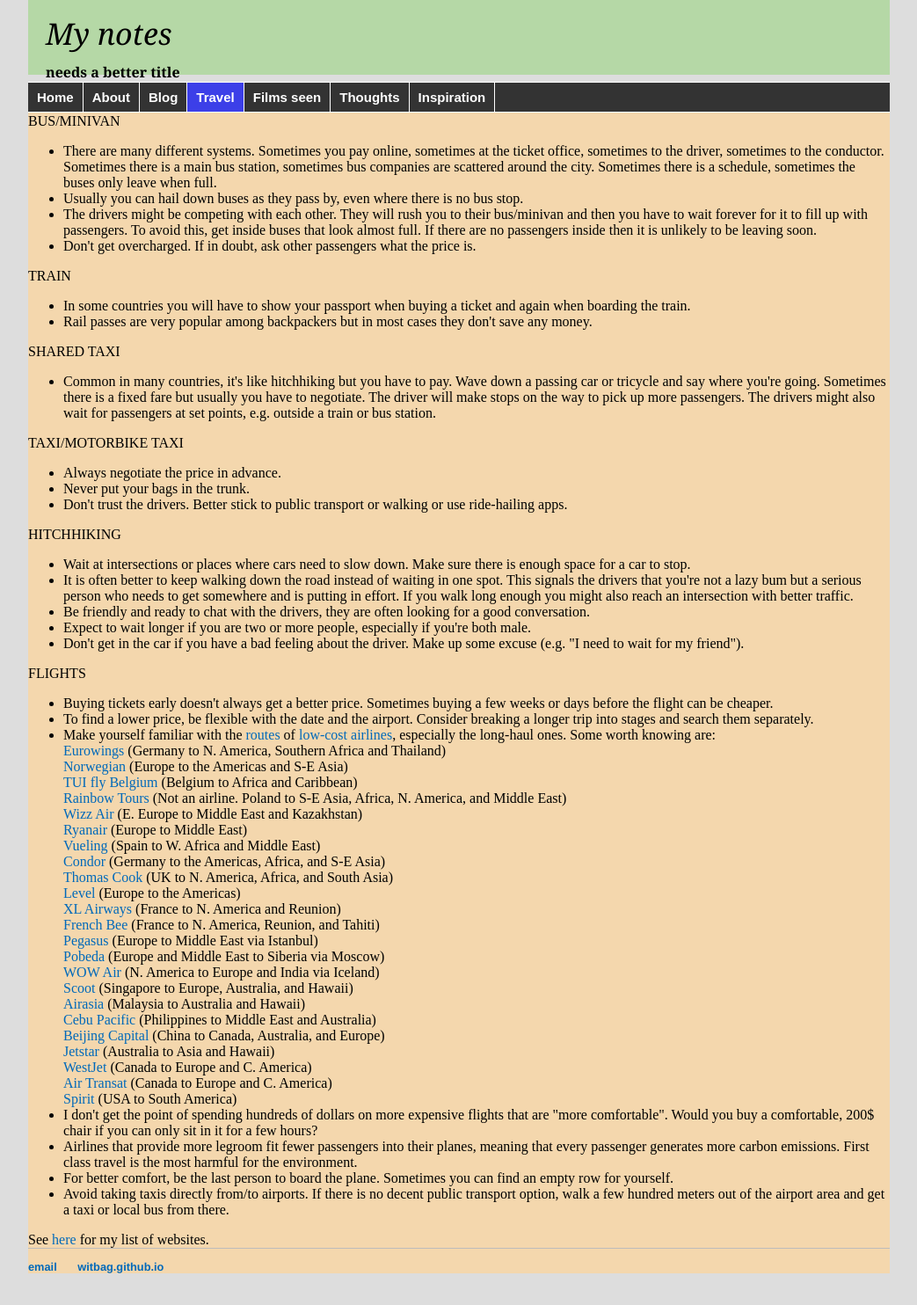
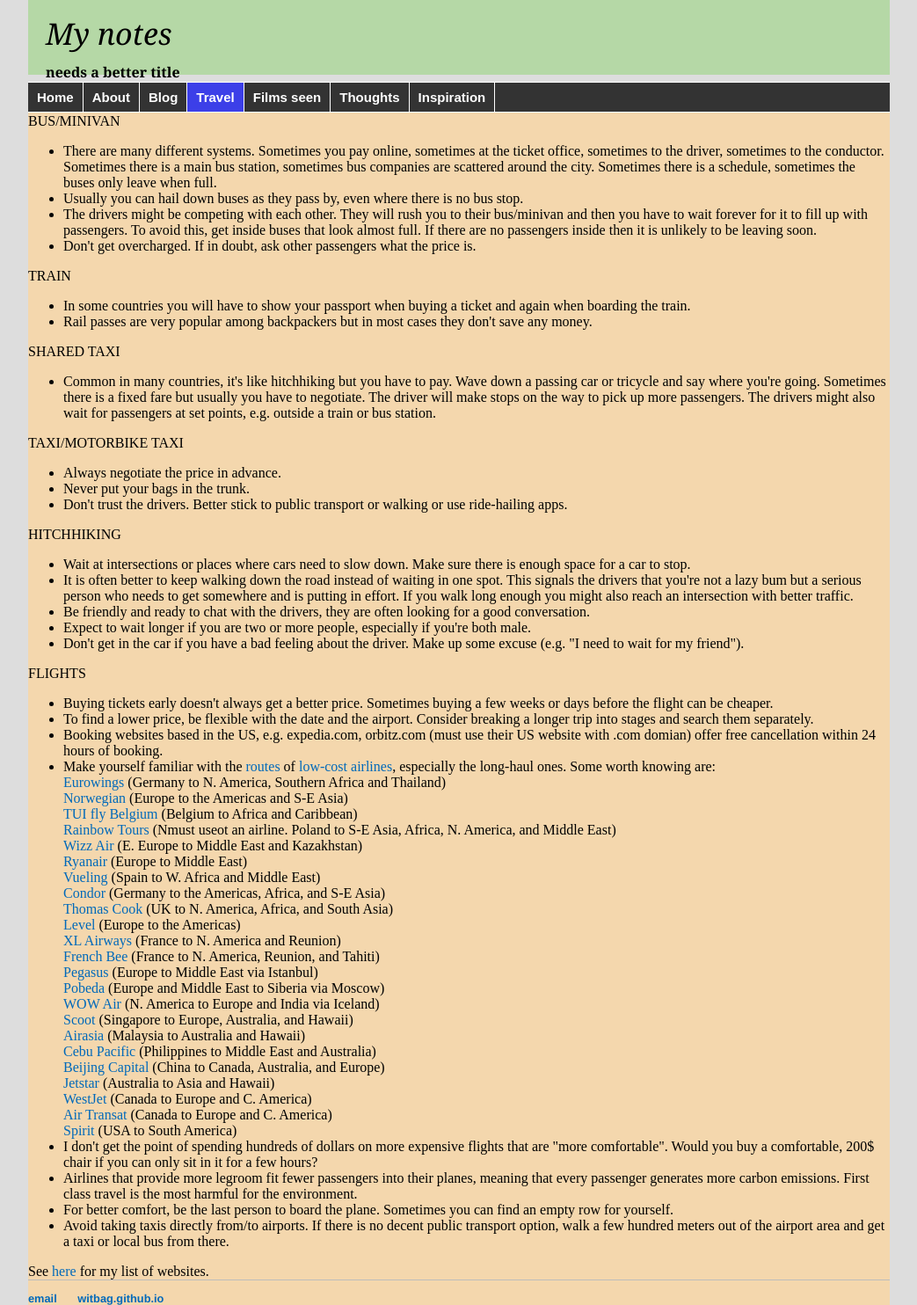
Before and after one commit to witbag/witbag.github.io, a Jekyll site: the page built from travel/transport.html, in a window 1280 px wide. Shown: the whole page at 88% size, without its empty margins (118-1161 px from the left). Built offline with Jekyll 4.4.1, drawn with Linux system fonts in a browser that asks for light colours; before the commit the page ends 1448 px from its top, so only the background shows below that.

Commit message:
Update transport.html

```diff
--- a/travel/transport.html
+++ b/travel/transport.html
@@ -40,11 +40,12 @@
 <ul>
 <li>Buying tickets early doesn't always get a better price. Sometimes buying a few weeks or days before the flight can be cheaper.<br>
 <li>To find a lower price, be flexible with the date and the airport. Consider breaking a longer trip into stages and search them separately.<br>
+<li>Booking websites based in the US, e.g. expedia.com, orbitz.com (must use their US website with .com domian) offer free cancellation within 24 hours of booking.<br>
 <li>Make yourself familiar with the <a href="https://www.flightconnections.com" target=_blank>routes</a> of <a href="https://en.wikipedia.org/wiki/List_of_low-cost_airlines" target=_blank>low-cost airlines</a>, especially the long-haul ones. Some worth knowing are: <br>
 <a href="https://www.eurowings.com/en.html" target=_blank>Eurowings</a> (Germany to N. America, Southern Africa and Thailand)<br>
 <a href="https://www.norwegian.com/" target=_blank>Norwegian</a> (Europe to the Americas and S-E Asia)<br>
 <a href="https://www.tuifly.be/" target=_blank>TUI fly Belgium</a> (Belgium to Africa and Caribbean)<br>
-<a href="https://charterflights.r.pl/" target=_blank>Rainbow Tours</a> (Not an airline. Poland to S-E Asia, Africa, N. America, and Middle East)<br>
+<a href="https://charterflights.r.pl/" target=_blank>Rainbow Tours</a> (Nmust useot an airline. Poland to S-E Asia, Africa, N. America, and Middle East)<br>
 <a href="https://wizzair.com/" target=_blank>Wizz Air</a> (E. Europe to Middle East and Kazakhstan)<br>
 <a href="https://www.ryanair.com/" target=_blank>Ryanair</a> (Europe to Middle East)<br>
 <a href="https://www.vueling.com/en" target=_blank>Vueling</a> (Spain to W. Africa and Middle East)<br>
```
